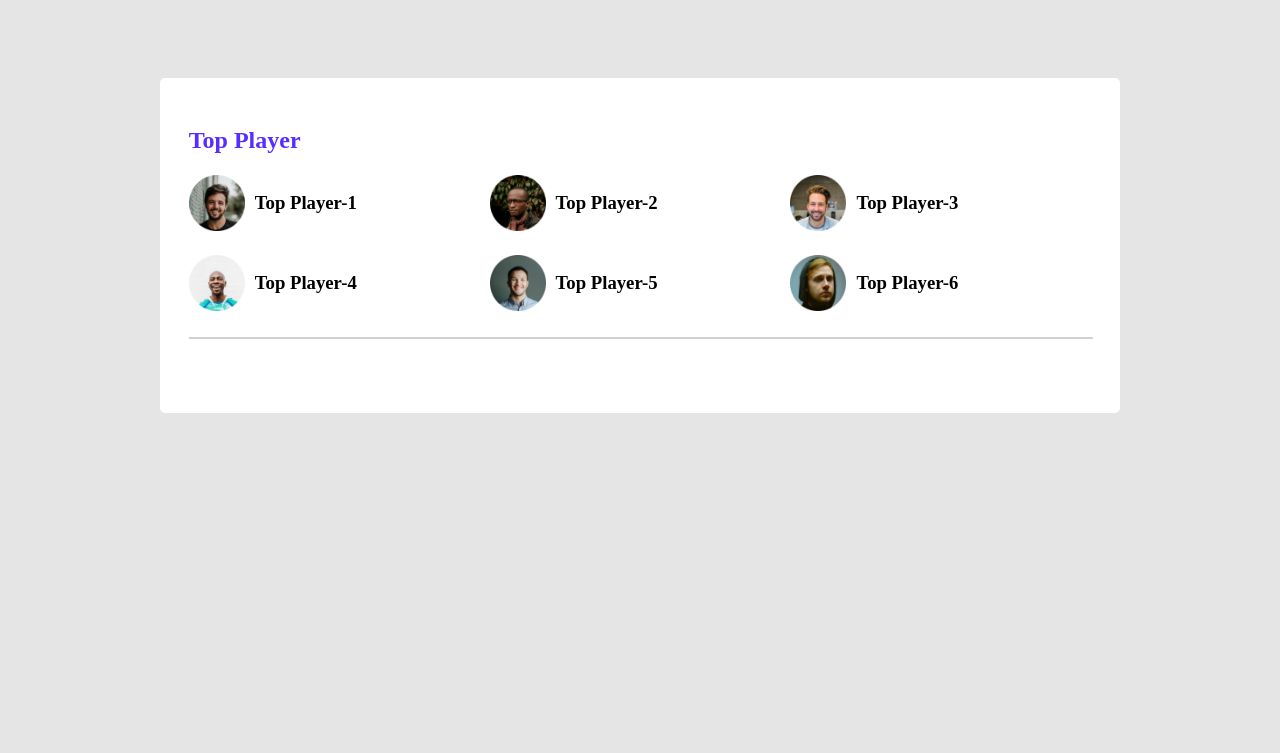
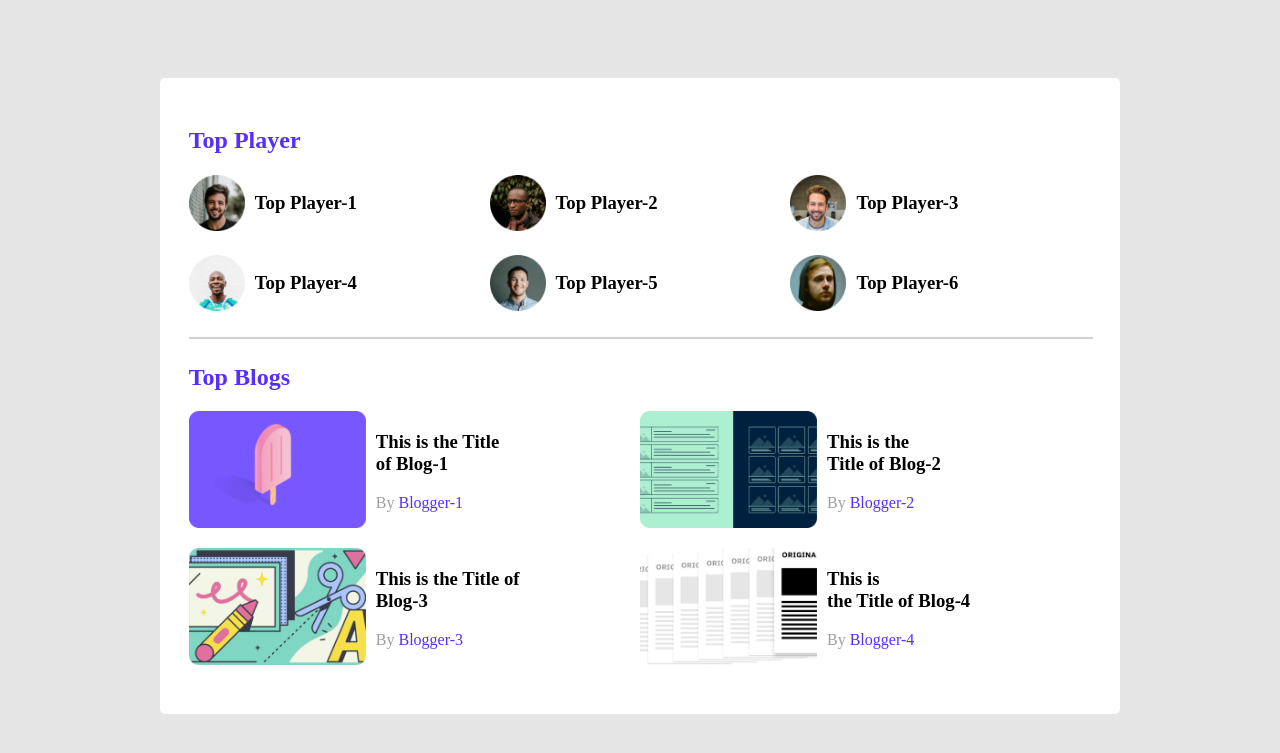
Before and after one commit to Rudra-Prashad-Shil/Demo-Landing-Page, a plain HTML site: page index.html in a window 1280 px wide. Shown: the part 93-846 px from the top of the page. Before the commit the page ends 800 px from the top, so only its background shows below. Drawn offline with Linux system fonts and the light colour scheme.

Commit message:
Top Blog Section Complete

```diff
--- a/index.html
+++ b/index.html
@@ -59,7 +59,37 @@
 
             <!-- Top Blog -->
             <div class="top-blogs">
-                <!-- Here will be top Blog section -->
+                <h2>Top Blogs</h2>
+                <div class="blogs">
+                    <div class="blog">
+                        <img src="resources/blogs/blog-1.png" alt="">
+                        <div class="description">
+                            <h3>This is the Title<br> of Blog-1</h3>
+                            <p>By <span>Blogger-1</span></p>
+                        </div>
+                    </div>
+                    <div class="blog">
+                        <img src="resources/blogs/blog-2.png" alt="">
+                        <div class="description">
+                            <h3>This is the <br>Title of Blog-2</h3>
+                            <p>By <span>Blogger-2</span></p>
+                        </div>
+                    </div>
+                    <div class="blog">
+                        <img src="resources/blogs/blog-3.png" alt="">
+                        <div class="description">
+                            <h3>This is the Title of <br>Blog-3</h3>
+                            <p>By <span>Blogger-3</span></p>
+                        </div>
+                    </div>
+                    <div class="blog">
+                        <img src="resources/blogs/blog-4.png" alt="">
+                        <div class="description">
+                            <h3>This is <br>the Title of Blog-4</h3>
+                            <p>By <span>Blogger-4</span></p>
+                        </div>
+                    </div>
+                </div>
             </div>
 
 
--- a/style.css
+++ b/style.css
@@ -54,7 +54,7 @@ main{
     display: grid;
     gap: 20px;
 }
-h2{
+h2, span{
     color: #562EFF;
 }
 .top-players-and-blogs{
@@ -66,7 +66,7 @@ h2{
     grid-template-columns: repeat(3,1fr);
     row-gap: 20px;
 }
-.player{
+.player,.blog{
     display: flex;
     align-items: center;
     gap: 10px;
@@ -85,3 +85,7 @@ h2{
     height: 117px;
     border-radius: mixed;
 }
+
+.description p{
+    color: #9f9f9f;
+}
```
